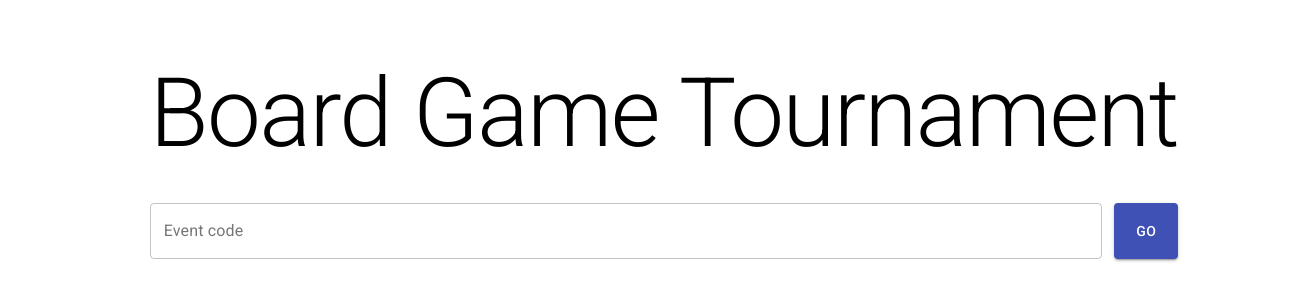
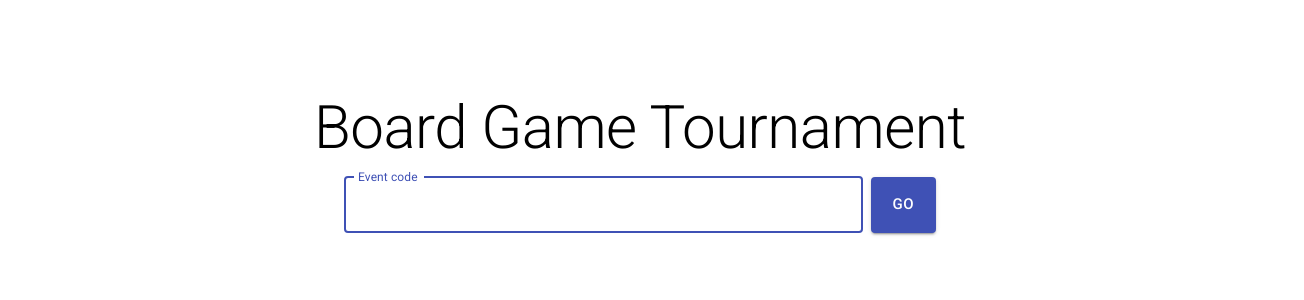
Before and after one commit to harryjubb/bg-tournament-frontend, a React (Create React App) app: page / in a window 1280 px wide. Shown: the part 262-562 px from the top of the page, 1304 px wide, since content can reach past the window. Built offline with nearby package versions, Linux system fonts and the light colour scheme.

Commit message:
Better landing page layout. Autofocus.

```diff
--- a/src/routes/home/Home.tsx
+++ b/src/routes/home/Home.tsx
@@ -3,7 +3,8 @@ import {useState} from 'react';
 
 import {useHistory} from "react-router-dom";
 
-import Box from '@material-ui/core/Box';
+import Container from '@material-ui/core/Container';
+import Grid from '@material-ui/core/Grid';
 import Typography from '@material-ui/core/Typography';
 import TextField from '@material-ui/core/TextField';
 import Button from '@material-ui/core/Button';
@@ -29,15 +30,47 @@ const Home: React.FC = () => {
 
 
   return (
-    <Box display="flex" alignItems="center" justifyContent="center" css={{height: '100vh', width: '100vw'}}>
-      <Box>
-        <Box>
-          <Typography variant="h1" gutterBottom>
+    /* direction="column" */
+    /* justify="center" */
+    /* alignItems="center" */
+    /* style={{height: '100vh'}} */
+    <Container
+      maxWidth="xl"
+      style={{height: '100vh'}}
+    >
+      <Grid
+        container
+        xs={12}
+        alignItems="center"
+        style={{height: 'inherit'}}
+      >
+        <Grid
+          container
+          xs={12}
+          justify="center"
+        >
+          <Grid
+            item
+            xs={12}
+            style={{textAlign: 'center'}}
+          >
+            <Typography variant="h2" gutterBottom>
               Board Game Tournament
         </Typography>
-        </Box>
+          </Grid>
 
-        <Box display="flex" justifyContent="center">
+          <Grid
+            container
+            item
+            xs={12}
+            sm={10}
+            md={8}
+            lg={6}
+            xl={3}
+            spacing={2}
+            justify="center"
+            style={{flexGrow: 1}}
+          >
             <TextField
               label="Event code"
               type="search"
@@ -45,20 +78,21 @@ const Home: React.FC = () => {
               value={eventCode}
               onChange={eventCodeInputChanged}
               onKeyPress={eventCodeInputKeyPress}
-            fullWidth
+              autoFocus
+              style={{flexGrow: 1, marginRight: '8px'}}
             />
-          &nbsp;
-          &nbsp;
             <Button
               variant="contained"
+              size="large"
               color="primary"
               onClick={() => navigateToEvent(eventCode)}
             >
               Go
         </Button>
-        </Box>
-      </Box>
-    </Box>
+          </Grid>
+        </Grid>
+      </Grid>
+    </Container >
   );
 }
 
```
Lines whose indentation alone changed are shown as unchanged.
